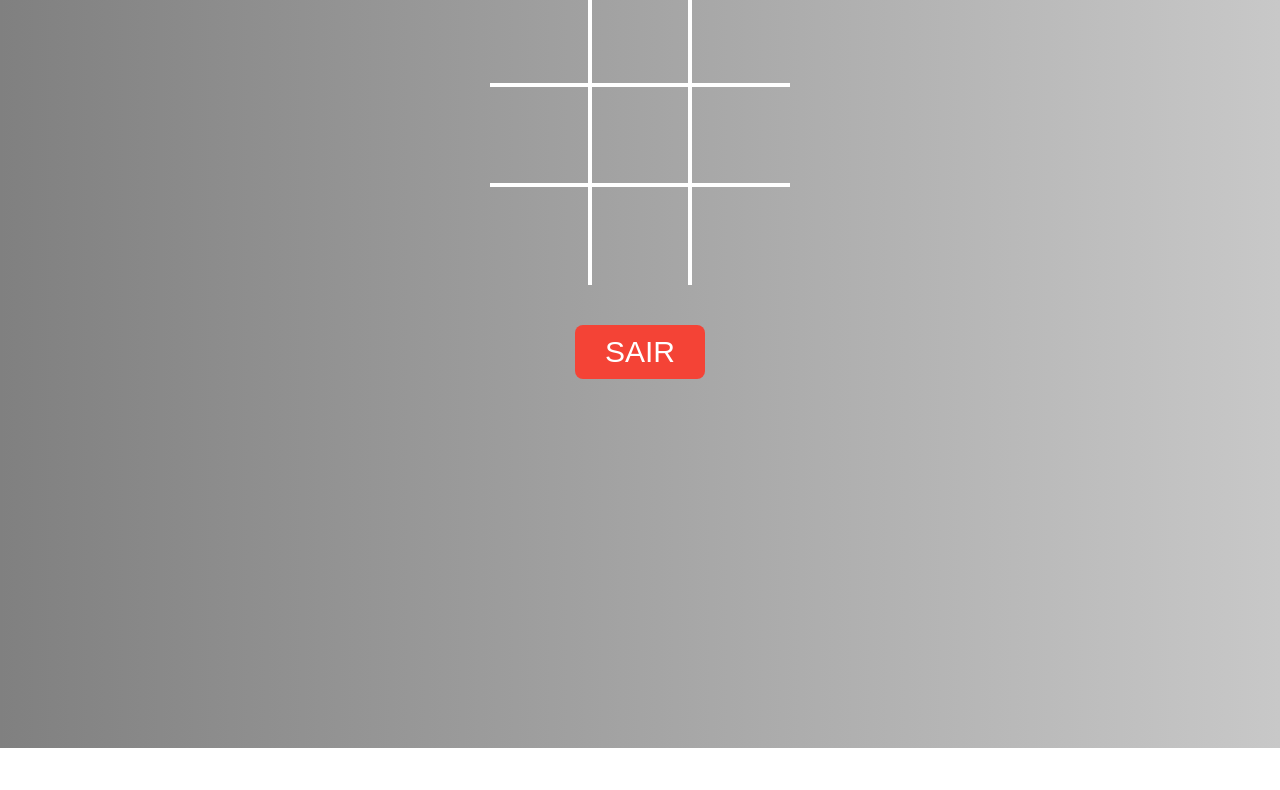
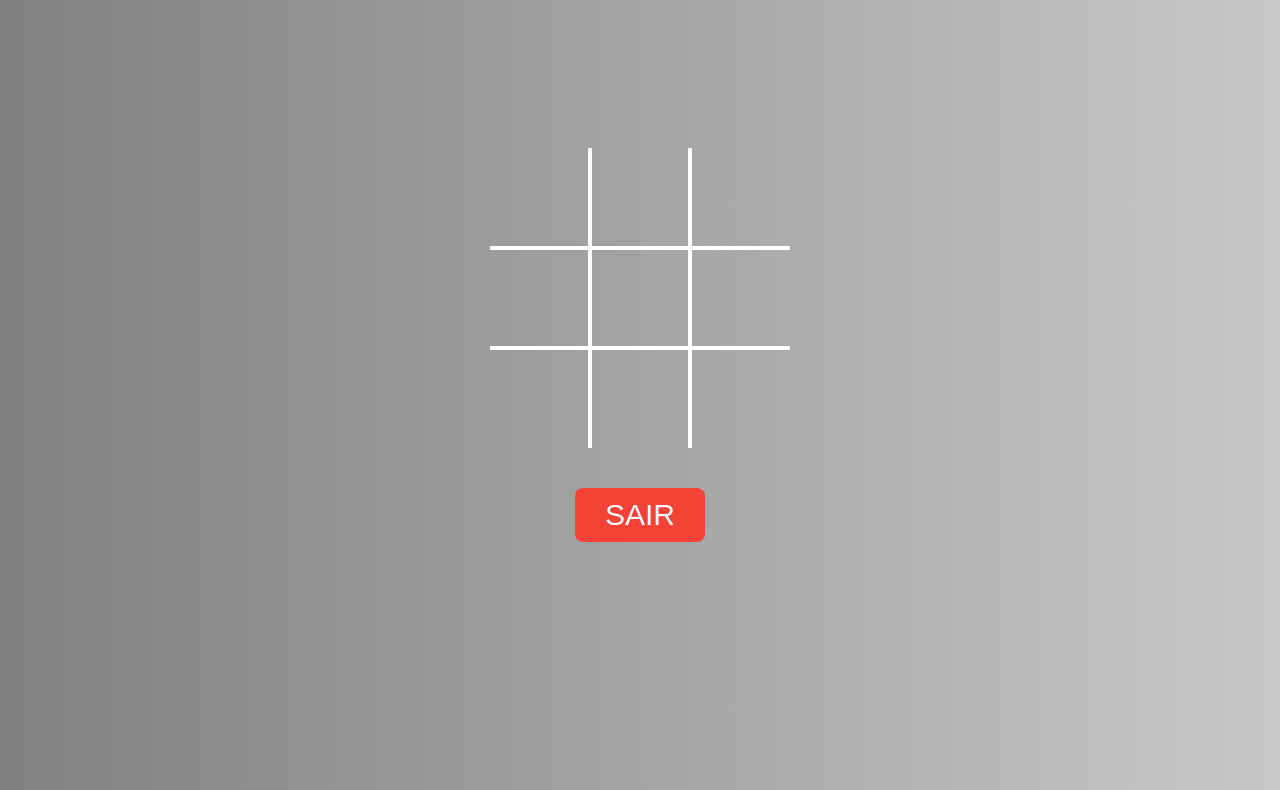
Before and after one commit to Andre-StudioNerd/Jogo-Da-Velha, a plain HTML site: page jogo.html in a window 1280 px wide. Shown: the part 52-842 px from the top of the page. Before the commit the page ends 800 px from the top, so only its background shows below. Drawn offline with Linux system fonts and the light colour scheme.

```diff
--- a/css/styles.css
+++ b/css/styles.css
@@ -200,3 +200,7 @@
   margin-top: 40px;
   padding-bottom: 20px;
 }
+
+.espace_game {
+  margin-top: 200px;
+}
--- a/jogo.html
+++ b/jogo.html
@@ -5,7 +5,7 @@
     <meta http-equiv="X-UA-Compatible" content="IE=edge" />
     <meta name="viewport" content="width=device-width, initial-scale=1.0" />
 
-    <!-- Meta tags adicionadas -->
+    <!-- Meta tags -->
     <meta
       name="description"
       content="Partida em andamento do Jogo da Velha. Faça sua jogada e vença!"
@@ -24,97 +24,33 @@
 
     <link rel="stylesheet" href="css/styles.css" />
     <link rel="icon" type="image/x-icon" href="img/icon.png" />
-    <title>Jogo da Velha - Partida</title>
+    <title>Jogo da Velha</title>
   </head>
   <body>
-    <!-- Landmarks HTML5 -->
-    <header>
-      <h1 class="sr-only">Tabuleiro do Jogo da Velha</h1>
-    </header>
+    <main class="espace_game">
+      <div></div>
+      <div class="board" data-board>
+        <div class="cell" data-cell></div>
+        <div class="cell" data-cell></div>
+        <div class="cell" data-cell></div>
+        <div class="cell" data-cell></div>
+        <div class="cell" data-cell></div>
+        <div class="cell" data-cell></div>
+        <div class="cell" data-cell></div>
+        <div class="cell" data-cell></div>
+        <div class="cell" data-cell></div>
+      </div>
 
-    <main>
-      <!-- Área principal do tabuleiro -->
-      <section aria-label="Tabuleiro de jogo">
-        <div class="board" data-board>
-          <div
-            class="cell"
-            data-cell
-            role="button"
-            tabindex="0"
-            aria-label="Célula vazia"
-          ></div>
-          <div
-            class="cell"
-            data-cell
-            role="button"
-            tabindex="0"
-            aria-label="Célula vazia"
-          ></div>
-          <div
-            class="cell"
-            data-cell
-            role="button"
-            tabindex="0"
-            aria-label="Célula vazia"
-          ></div>
-          <div
-            class="cell"
-            data-cell
-            role="button"
-            tabindex="0"
-            aria-label="Célula vazia"
-          ></div>
-          <div
-            class="cell"
-            data-cell
-            role="button"
-            tabindex="0"
-            aria-label="Célula vazia"
-          ></div>
-          <div
-            class="cell"
-            data-cell
-            role="button"
-            tabindex="0"
-            aria-label="Célula vazia"
-          ></div>
-          <div
-            class="cell"
-            data-cell
-            role="button"
-            tabindex="0"
-            aria-label="Célula vazia"
-          ></div>
-          <div
-            class="cell"
-            data-cell
-            role="button"
-            tabindex="0"
-            aria-label="Célula vazia"
-          ></div>
-          <div
-            class="cell"
-            data-cell
-            role="button"
-            tabindex="0"
-            aria-label="Célula vazia"
-          ></div>
-        </div>
-      </section>
-
-      <!-- Mensagem de resultado -->
-      <section class="winning-message" data-winning-message aria-live="polite">
+      <div class="winning-message" data-winning-message>
         <p class="winning-message-text" data-winning-message-text>X Venceu!</p>
         <button class="winning-message-button" data-restart-button>
           Reiniciar!
         </button>
-      </section>
+      </div>
     </main>
 
     <footer>
-      <nav aria-label="Ações da partida">
-        <button class="centralizar-botao" onclick="history.back()">SAIR</button>
-      </nav>
+      <button class="centralizar-botao" onclick="history.back()">SAIR</button>
     </footer>
 
     <script src="Js/scripts.js"></script>
```
Also changed, not shown: index.html (+12 -24 lines).
